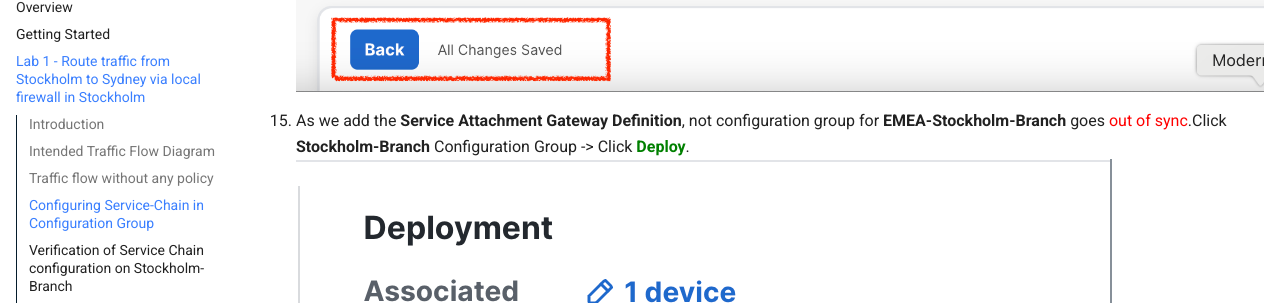
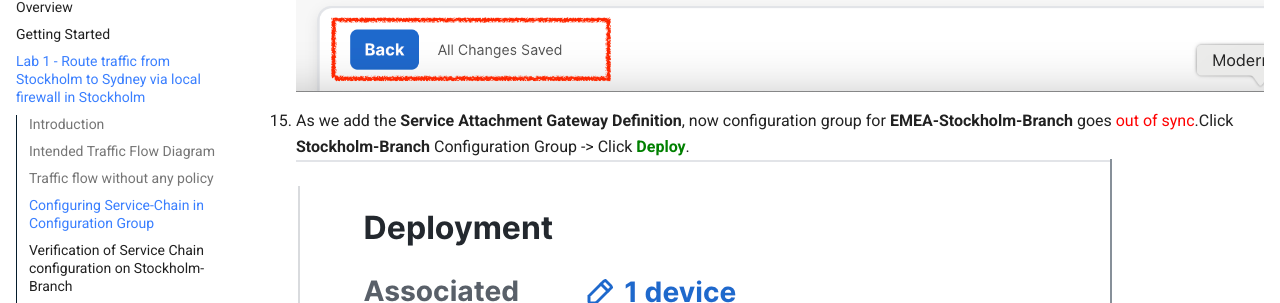
Before and after one commit to ciscodocs/ltrent-2008-clemea25, an MkDocs documentation site: the page built from docs/lab1_getting_started.md, in a window 1280 px wide and 900 px high, scrolled down 9327 px. Shown: the part 149-452 px from the top of the window. Built offline with MkDocs 1.6.1 and Material for MkDocs 9.7.7, drawn with Linux system fonts in a browser that asks for light colours.

Commit message:
Scenario-2 guide

```diff
--- a/docs/lab1_getting_started.md
+++ b/docs/lab1_getting_started.md
@@ -123,7 +123,7 @@ Next, we will configure a service chain within the service-profile parcel in the
     The **GigabitEthernet4** interface on the **Stockholm-Branch** WAN-Edge router serves as the connection point for the **Stockholm-FW firewall**. This interface facilitates the integration of the firewall into the service chain, allowing traffic to be redirected through the firewall for inspection or policy enforcement as configured. The proper configuration of this interface is crucial for ensuring seamless communication between the WAN-Edge router and the firewall, enabling the desired security and traffic management features within the SD-WAN environment.
 14. Click **Back** at bottom left.
     ![How to go back to Configuration Group](./assets/S-1-figure-15.png){ .off-glb }
-15. As we add the **Service Attachment Gateway Definition**, not configuration group for **EMEA-Stockholm-Branch** goes <font color="red">out of sync</font>.Click **Stockholm-Branch** Configuration Group -> Click **<font color="green">Deploy**</font>.
+15. As we add the **Service Attachment Gateway Definition**, now configuration group for **EMEA-Stockholm-Branch** goes <font color="red">out of sync</font>.Click **Stockholm-Branch** Configuration Group -> Click **<font color="green">Deploy**</font>.
     ![Deoplying Configuration Group with Service Chain Definition](./assets/S-1-figure-16.png){ .off-glb }
 16. In **Deploy Configuration Group** page, select **EMEA-Stockholm-Branch** by clicking the square Radio Button and Click **Next**.
     ![Deoplying Configuration Group with Service Chain Definition](./assets/S-1-figure-17.png){ .off-glb }
```
